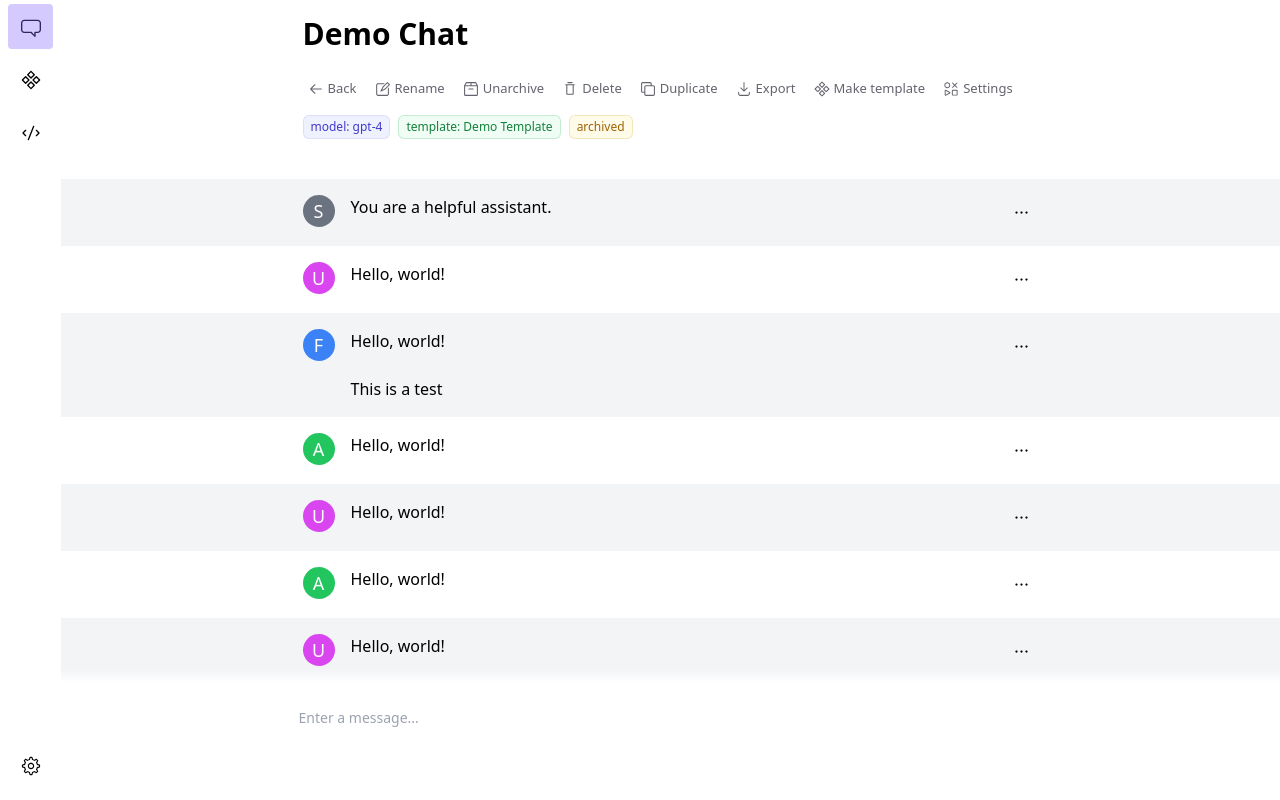
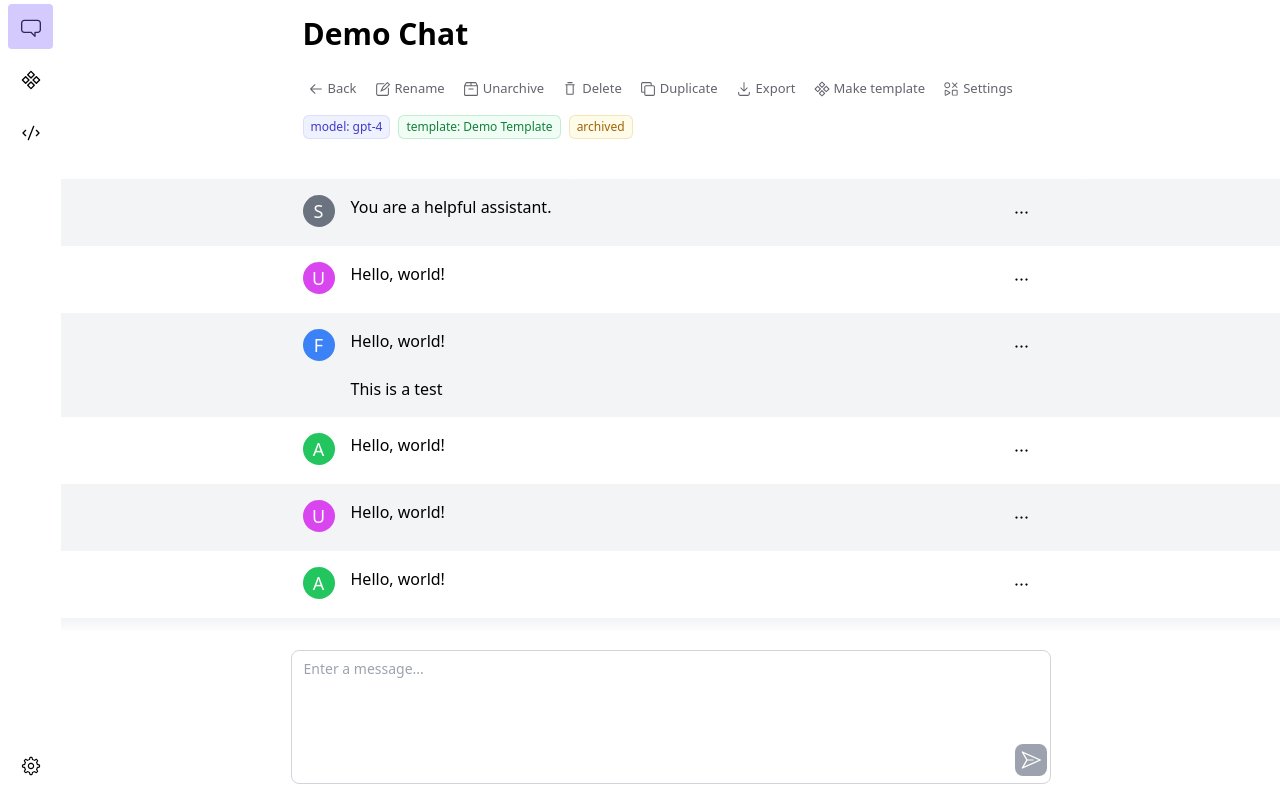
Before and after one commit to a-poor/watercooler, a React (Vite) app: page / in a window 1280 px wide. Built offline with nearby package versions, Linux system fonts and the light colour scheme.

Commit message:
Update chat input

```diff
--- a/package.json
+++ b/package.json
@@ -11,6 +11,7 @@
   },
   "dependencies": {
     "@radix-ui/colors": "^1.0.1",
+    "@radix-ui/react-alert-dialog": "^1.0.4",
     "@radix-ui/react-dropdown-menu": "^2.0.5",
     "@radix-ui/react-icons": "^1.3.0",
     "@radix-ui/react-label": "^2.0.2",
--- a/src/components/Chat.tsx
+++ b/src/components/Chat.tsx
@@ -1,5 +1,6 @@
 import { useState, useEffect, ReactNode } from 'react';
 import * as Tooltip from '@radix-ui/react-tooltip';
+import * as AlertDialog from '@radix-ui/react-alert-dialog';
 import {
   ArrowLeftIcon,
   Pencil2Icon,
@@ -136,7 +137,7 @@ function MenuBar({ items }: IMenuBarProps) {
 
 export interface IChatProps {
   /** The ID of the chat. */
-  cid?: string;
+  id?: string;
 
   /** Action to perform when 'back' button is pressed. */
   onBack?: () => void;
@@ -181,9 +182,10 @@ function Chat(props: IChatProps) {
     onOpenSettings,
   } = props;
 
-  // if (!cid) {
-  //   return <h1>No chat selected.</h1>;
-  // }
+  // If the ID is not set, don't show anything...
+  if (!id) {
+    return <></>;
+  }
   return (
     <div className="h-screen flex flex-col">
       <div className="max-w-3xl mx-auto px-4 py-4 w-full">
@@ -248,9 +250,11 @@ function Chat(props: IChatProps) {
         {/* (Temp?) Chat Tags */}
         <div className="mb-2 font-sm">
           <div className="flex flex-row space-x-2">
-            <span className="inline-flex items-center rounded-md bg-indigo-50 px-2 py-1 text-xs font-medium text-indigo-700 ring-1 ring-inset ring-indigo-700/10">
-              model: { model }
-            </span>
+            {model && (
+              <span className="inline-flex items-center rounded-md bg-indigo-50 px-2 py-1 text-xs font-medium text-indigo-700 ring-1 ring-inset ring-indigo-700/10">
+                model: { model }
+              </span>
+            )}
             {fromTemplate && (
               <span className="inline-flex items-center rounded-md bg-green-50 px-2 py-1 text-xs font-medium text-green-700 ring-1 ring-inset ring-green-600/20">
                 template: { fromTemplate.name }
@@ -267,7 +271,10 @@ function Chat(props: IChatProps) {
       </div>
 
       <ChatMessageList />
-      <ChatInput />
+
+      <ChatInput
+        onSubmit={(message: string) => { console.log(message); }}
+      />
     </div>
   );
 }
--- a/src/components/ChatInput.tsx
+++ b/src/components/ChatInput.tsx
@@ -1,19 +1,25 @@
 import { useState } from "react";
+import { PaperPlaneIcon } from "@radix-ui/react-icons";
+
+
+export interface IChatInputProps {
+  onSubmit: (message: string) => void;
+}
 
 /**
  * A component that allows the user to input a message
  * and send it to the chat.
  */
-function ChatInput() {
+function ChatInput({onSubmit}: IChatInputProps) {
   const [value, setValue] = useState("");
   return (
     <div className="">
-      <div className="max-w-3xl mx-auto py-4">
-        {/* <label for="comment" class="sr-only">Add your comment</label> */}
+      <div className="max-w-3xl mx-auto py-4 px-1 relative">
+        <label for="message" class="sr-only">Enter a message</label>
         <textarea
           value={value}
           onChange={(e) => setValue(e.target.value)}
-          rows={3}
+          rows={5}
           name="message"
           id="message"
           placeholder="Enter a message..."
@@ -21,7 +27,9 @@ function ChatInput() {
             block
             w-full
             resize-none
-            border-0
+            border-1
+            border-gray-300
+            rounded-lg
             bg-transparent
             py-1.5
             text-gray-900
@@ -29,8 +37,29 @@ function ChatInput() {
             focus:ring-0
             sm:text-sm
             sm:leading-6
+            pr-11
           "
         />
+        <button
+          type="submit"
+          disabled={value.length === 0}
+          onClick={e => onSubmit(value)}
+          className="
+            absolute
+            right-2
+            bottom-6
+            rounded-lg
+            bg-blue-500
+            hover:bg-blue-400
+            disabled:bg-gray-400
+            active:bg-blue-600
+            text-white
+            w-8
+            h-8
+          "
+        >
+          <PaperPlaneIcon className="w-5 h-5 mx-auto my-auto" />
+        </button>
       </div>
     </div>
   );
--- a/src/components/ChatTab.tsx
+++ b/src/components/ChatTab.tsx
@@ -12,7 +12,7 @@ enum OpenTab {
 
 function ChatTab() {
   const [openTab, setOpenTab] = useState<OpenTab>(OpenTab.Chat);
-  const [activeChat, setActiveChat] = useState<string | null>(null);
+  const [activeChat, setActiveChat] = useState<string | null>("abc123");
   return (
     <>
       {openTab === OpenTab.List && (
@@ -29,6 +29,7 @@ function ChatTab() {
       )}
       {openTab === OpenTab.Chat && (
         <Chat
+          id={activeChat}
           onBack={() => setOpenTab(OpenTab.List)}
         />
       )}
```
Also changed, not shown: 1 other file (tests, documents, lock files or other folders).
